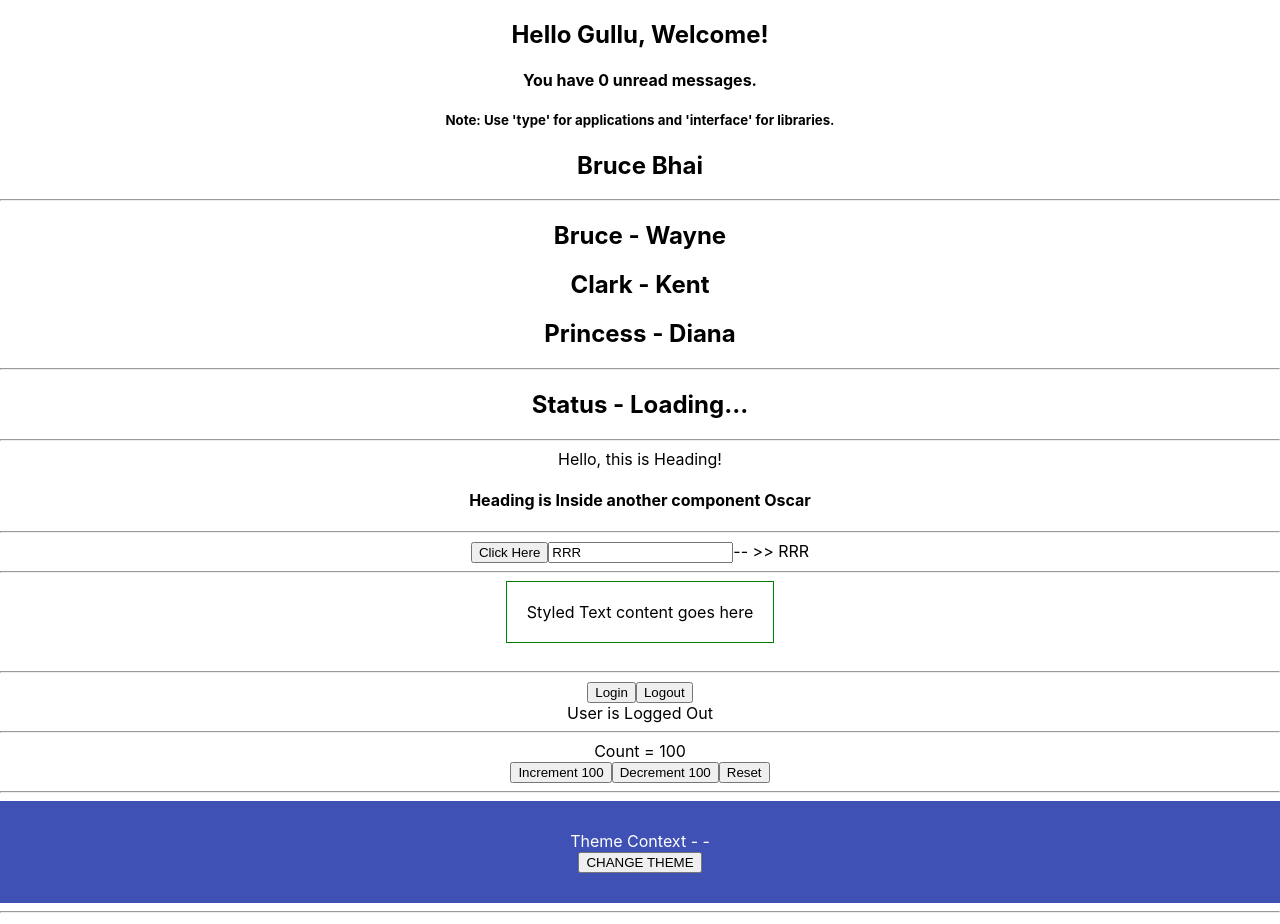
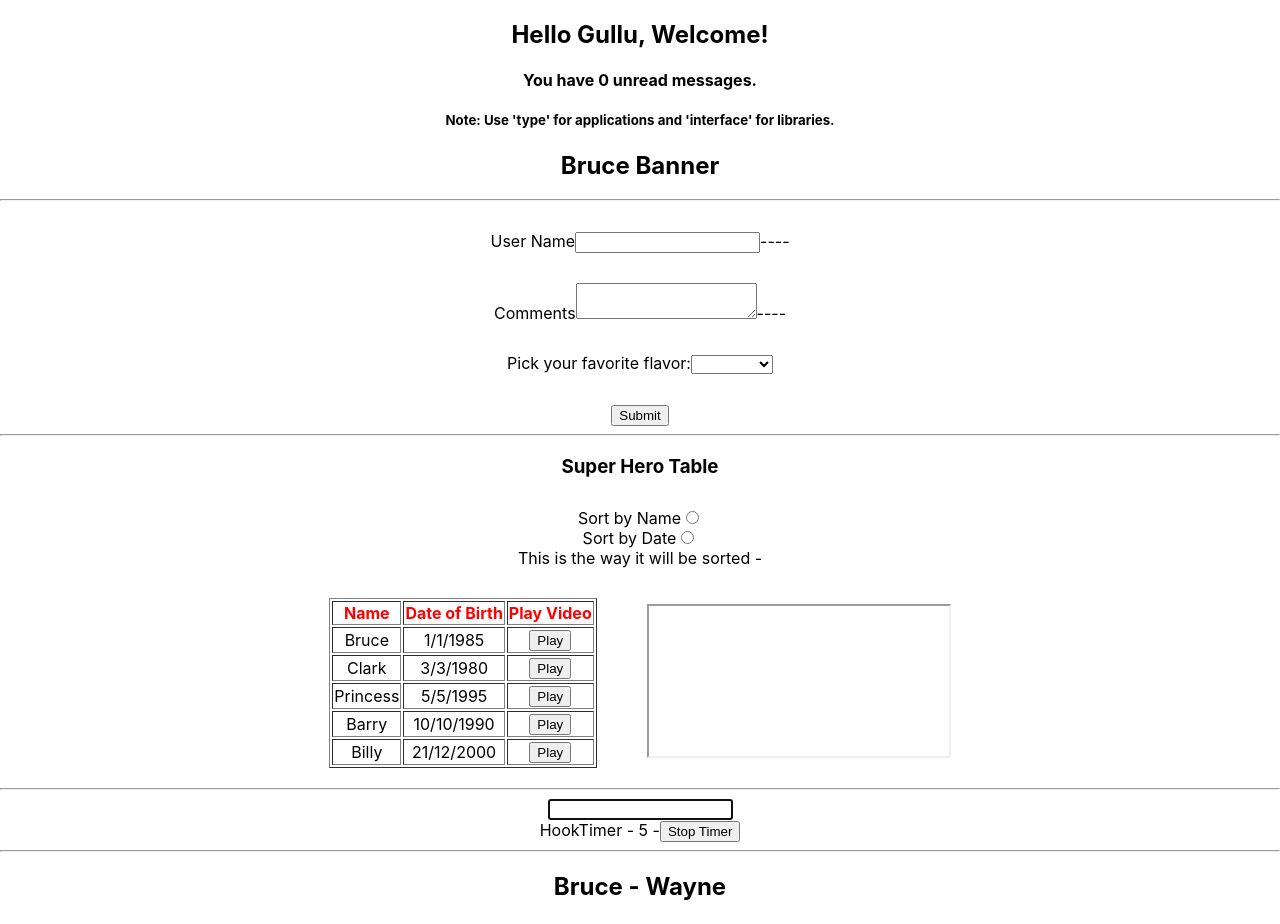
Before and after one commit to MohammadGulshan/ReactTypeScriptDemo, a React (Create React App) app: page / in a window 1280 px wide. Shown: the top 924 px of the page. Built offline with nearby package versions, Linux system fonts and the light colour scheme.

Commit message:
Added video playing table changes

```diff
--- a/package.json
+++ b/package.json
@@ -14,6 +14,7 @@
     "react": "^18.2.0",
     "react-dom": "^18.2.0",
     "react-scripts": "5.0.1",
+    "redux": "^4.2.1",
     "typescript": "^4.9.5",
     "web-vitals": "^2.1.4"
   },
--- a/src/App.tsx
+++ b/src/App.tsx
@@ -48,7 +48,7 @@ function App() {
 
 	const personName = {
 		first: 'Bruce',
-		last: 'Bhai'
+		last: 'Banner'
 	}
 
 	const nameList = [
@@ -72,31 +72,36 @@ function App() {
 			id: 1,
 			first: 'Bruce',
 			last: 'Wayne',
-			dateOfBirth: '1/1/1985'
+			dateOfBirth: '1/1/1985',
+			videoUrl: 'mqqft2x_Aa4'
 		},
 		{
 			id: 2,
 			first: 'Clark',
 			last: 'Kent',
-			dateOfBirth: '3/3/1980'
+			dateOfBirth: '3/3/1980',
+			videoUrl: 'T6DJcgm3wNY'
 		},
 		{
 			id: 3,
 			first: 'Princess',
 			last: 'Diana',
-			dateOfBirth: '5/5/1995'
+			dateOfBirth: '5/5/1995',
+			videoUrl: '1Q8fG0TtVAY'
 		},
 		{
 			id: 4,
 			first: 'Barry',
 			last: 'Allen',
-			dateOfBirth: '10/10/1990'
+			dateOfBirth: '10/10/1990',
+			videoUrl: 'hebWYacbdvc'
 		},
 		{
 			id: 5,
 			first: 'Billy',
 			last: 'Batson',
-			dateOfBirth: '21/12/2000'
+			dateOfBirth: '21/12/2000',
+			videoUrl: 'AIc671o9yCI'
 		}
 	])
 
@@ -124,6 +129,14 @@ function App() {
 		<div className="App">
 			<Greet name='Gullu' isLoggedIn={true} />
 			<Person name={personName} />
+			<hr />
+
+			<Form changeSort={changeSortFn} />
+			<Table sortArray={sortList} />
+			<hr />
+
+			<DomRef />
+			<MutableRef />
 			<hr />
 
 			<PersonList names={nameList} />
@@ -174,10 +187,6 @@ function App() {
 			</UserContextProvider>
 			<hr />
 
-			<DomRef />
-			<MutableRef />
-			<hr />
-
 			<Private isLoggedIn={true} ponent={Profile} />
 			<hr />
 
@@ -198,10 +207,6 @@ function App() {
 			</CustomButton>
 			<hr />
 
-			<Form changeSort={changeSortFn} />
-			<Table sortArray={sortList} />
-			<hr />
-
 			<ClickCounter />
 			<hr />
 
--- a/src/components/react-interview/Form.tsx
+++ b/src/components/react-interview/Form.tsx
@@ -66,6 +66,17 @@ const Form = ({changeSort}: FormProps) => {
 					</label>
 				</div>
 
+				<div>
+					<button type="submit">Submit</button>
+				</div>
+			</div>
+
+			<hr />
+			<p>
+				<h3>
+					Super Hero Table
+				</h3>
+			</p>
 			<div style={{ marginBottom: '30px', marginTop: '30px' }}>
 				<label htmlFor="sortName">Sort by Name</label>
 				<input type="radio" name="sortTable" id="sortName"
@@ -85,12 +96,8 @@ const Form = ({changeSort}: FormProps) => {
 				</div>
 
 			</div>
+		</form>
 
-				<div>
-					<button type="submit">Submit</button>
-				</div>
-			</div>
-		</form>
 	)
 }
 
--- a/src/components/react-interview/Table.tsx
+++ b/src/components/react-interview/Table.tsx
@@ -1,6 +1,10 @@
+import { useState } from "react"
+
 export const Table = ({ sortArray }: any) => {
+	const [videoSrc, setVideoSrc] = useState('')
 	return (
-		<div style={{ textAlign: 'center', marginTop: '20px', marginBottom: '20px' }}>
+		<div style={{ textAlign: 'center', marginTop: '20px', marginBottom: '20px', display: 'flex', alignItems: 'center', justifyContent: 'center' }}>
+			<div>
 				<table style={{ margin: '0 auto' }} border={1}>
 					<thead>
 						<tr style={{ color: 'red', fontWeight: 'bolder' }}>
@@ -10,6 +14,7 @@ export const Table = ({ sortArray }: any) => {
 							<td>
 								Date of Birth
 							</td>
+							<td>Play Video</td>
 						</tr>
 					</thead>
 					<tbody>
@@ -22,11 +27,20 @@ export const Table = ({ sortArray }: any) => {
 									<td>
 										{item.dateOfBirth}
 									</td>
+									<td>
+										<button onClick={() => {
+											setVideoSrc(item.videoUrl)
+										}}>Play</button>
+									</td>
 								</tr>
 							)
 						})}
 					</tbody>
 				</table>
+			</div>
+			<div style={{marginLeft: '50px'}}>
+				<iframe title='youtubeVideo' src={videoSrc.length ? `https://www.youtube.com/embed/${videoSrc}` : ''}></iframe>
+			</div>
 		</div>
 	)
 }
@@ -35,5 +49,6 @@ export type sortTableType = {
 	id: number,
 	first: string,
 	last: string,
-	dateOfBirth: string
+	dateOfBirth: string,
+	videoUrl: string
 }
```
Also changed, not shown: 1 other file (tests, documents, lock files or other folders). Lines whose indentation alone changed are shown as unchanged.
